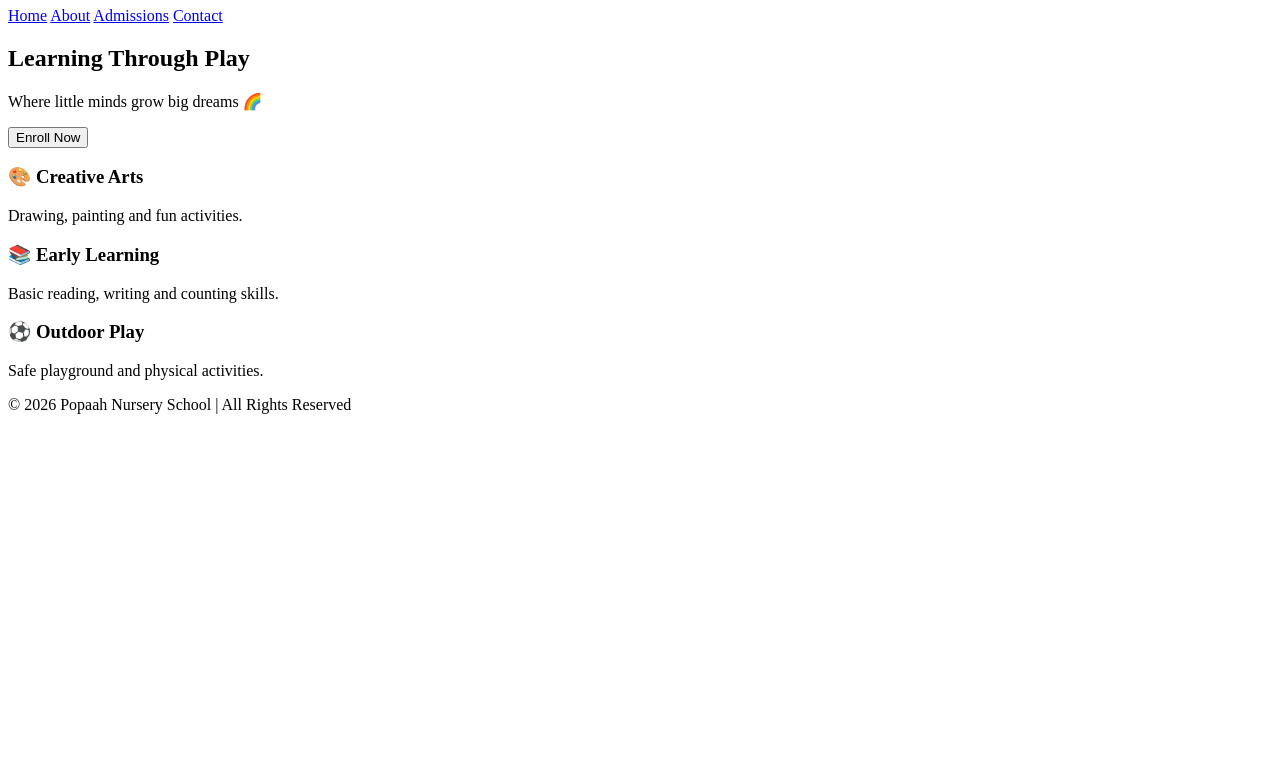
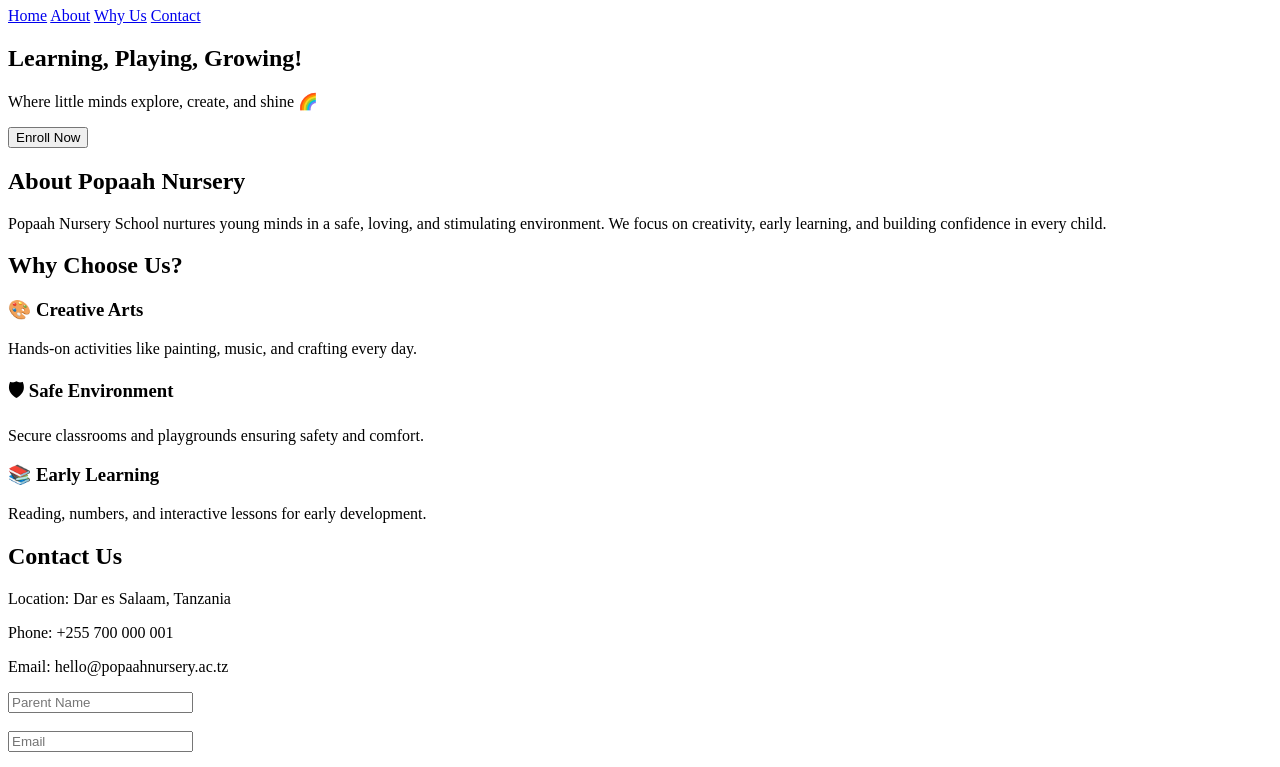
Before and after one commit to clinton-maker/Popaah-nursery-school-, a plain HTML site: page index.html in a window 1280 px wide. Shown: the part 74-841 px from the top of the page. Before the commit the page ends 800 px from the top, so only its background shows below. Drawn offline with Linux system fonts and the light colour scheme.

Commit message:
Update index.html

```diff
--- a/index.html
+++ b/index.html
@@ -12,41 +12,61 @@
 <body>
 
 <header>
-    <h1>🌈 Popaah Nursery School</h1>
+    <h1>🌟 Popaah Nursery School</h1>
     <nav>
-        <a href="index.html">Home</a>
-        <a href="about.html">About</a>
-        <a href="admissions.html">Admissions</a>
-        <a href="contact.html">Contact</a>
+        <a href="#hero">Home</a>
+        <a href="#about">About</a>
+        <a href="#features">Why Us</a>
+        <a href="#contact">Contact</a>
     </nav>
 </header>
 
 <!-- Floating Shapes -->
-<div class="floating-shape" style="top:100px; left:20px;"></div>
-<div class="floating-shape" style="top:200px; left:300px;"></div>
+<div class="floating-shape" style="top:80px; left:50px;"></div>
+<div class="floating-shape" style="top:250px; left:200px;"></div>
 <div class="floating-shape" style="top:400px; left:100px;"></div>
 
-<section class="hero">
-    <h2>Learning Through Play</h2>
-    <p>Where little minds grow big dreams 🌈</p>
+<section class="hero" id="hero">
+    <h2>Learning, Playing, Growing!</h2>
+    <p>Where little minds explore, create, and shine 🌈</p>
     <button onclick="showMessage()">Enroll Now</button>
 </section>
 
+<section class="about" id="about">
+    <h2>About Popaah Nursery</h2>
+    <p>
+        Popaah Nursery School nurtures young minds in a safe, loving, and stimulating environment. We focus on creativity, early learning, and building confidence in every child.
+    </p>
+</section>
+
 <section class="features" id="features">
+    <h2>Why Choose Us?</h2>
     <div class="card">
         <h3>🎨 Creative Arts</h3>
-        <p>Drawing, painting and fun activities.</p>
+        <p>Hands-on activities like painting, music, and crafting every day.</p>
     </div>
-
+    <div class="card">
+        <h3>🛡 Safe Environment</h3>
+        <p>Secure classrooms and playgrounds ensuring safety and comfort.</p>
+    </div>
     <div class="card">
         <h3>📚 Early Learning</h3>
-        <p>Basic reading, writing and counting skills.</p>
+        <p>Reading, numbers, and interactive lessons for early development.</p>
     </div>
+</section>
 
-    <div class="card">
-        <h3>⚽ Outdoor Play</h3>
-        <p>Safe playground and physical activities.</p>
-    </div>
+<section class="contact" id="contact">
+    <h2>Contact Us</h2>
+    <p>Location: Dar es Salaam, Tanzania</p>
+    <p>Phone: +255 700 000 001</p>
+    <p>Email: hello@popaahnursery.ac.tz</p>
+
+    <form>
+        <input type="text" placeholder="Parent Name" required><br><br>
+        <input type="email" placeholder="Email" required><br><br>
+        <textarea placeholder="Message" rows="4" required></textarea><br><br>
+        <button type="submit">Send Message</button>
+    </form>
 </section>
 
 <footer>
```
